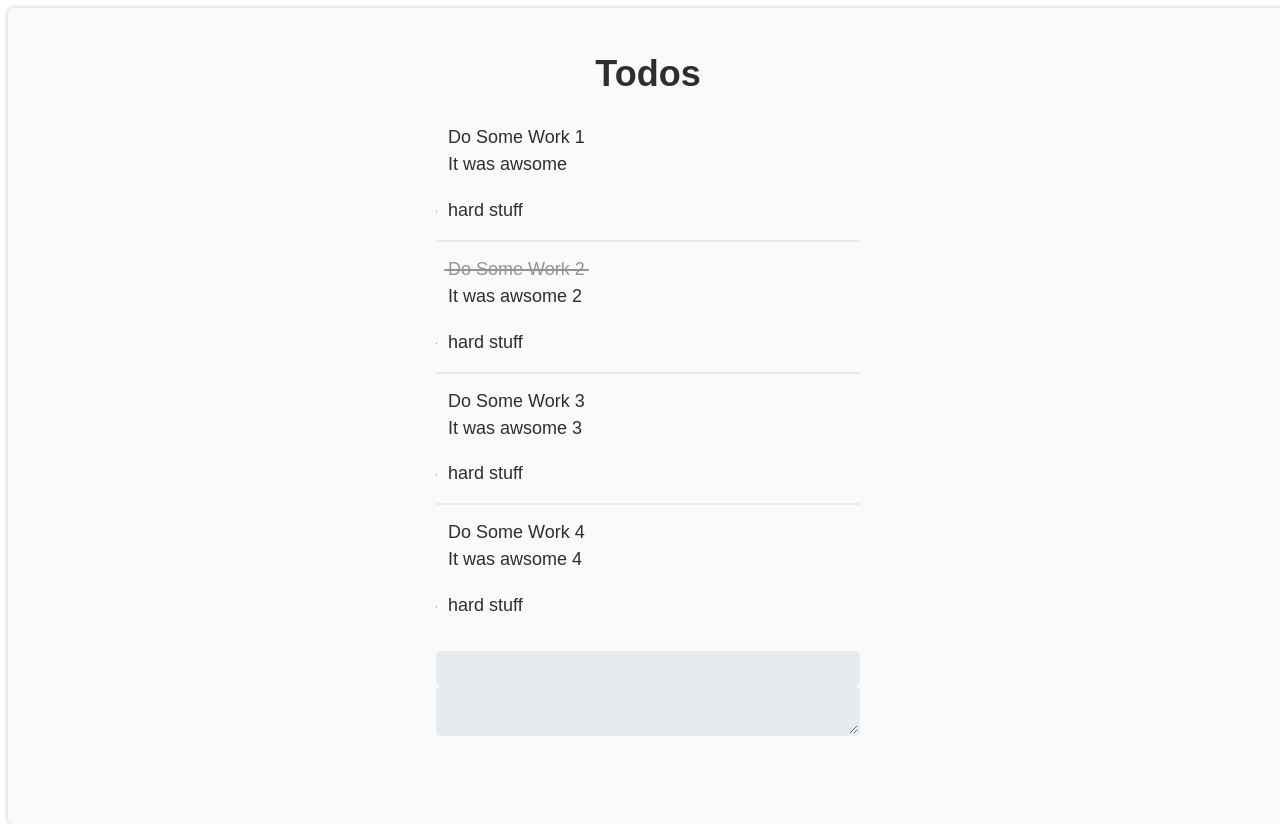
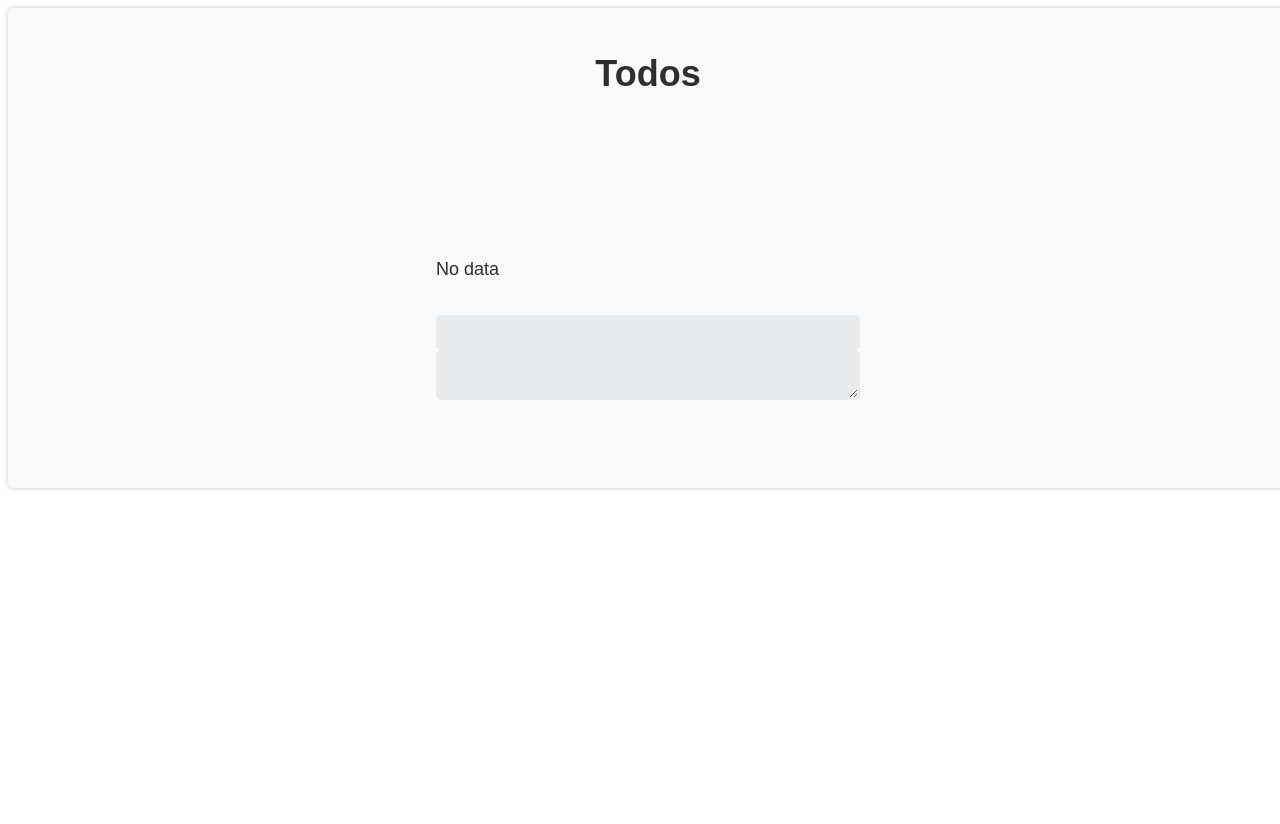
Before and after one commit to McReader/spring-js-cources-2018, a React app in the folder web/: page / in a window 1280 px wide. Built offline with nearby package versions, Linux system fonts and the light colour scheme; the HTML template or start-up script is replaced by a standard one.

Commit message:
Implement todos observer

```diff
--- a/web/package.json
+++ b/web/package.json
@@ -20,16 +20,19 @@
   },
   "homepage": "https://github.com/McReader/spring-js-cources-2018#readme",
   "dependencies": {
+    "prop-types": "^15.6.1",
     "react": "16.3.1",
     "react-dom": "16.3.1",
     "redux": "^3.7.2"
   },
   "devDependencies": {
     "@types/jest": "^22.2.3",
+    "@types/prop-types": "^15.5.2",
     "@types/sinon": "^4.3.1",
     "babel-cli": "^6.26.0",
     "babel-core": "^6.26.0",
     "babel-loader": "^7.1.4",
+    "babel-plugin-syntax-object-rest-spread": "^6.13.0",
     "babel-preset-env": "^1.6.1",
     "babel-preset-react": "^6.24.1",
     "css-loader": "^0.28.10",
--- a/web/src/components/list/list.jsx
+++ b/web/src/components/list/list.jsx
@@ -1,10 +1,19 @@
 import React from 'react';
+import PropTypes from 'prop-types';
+
+import { noop } from '../../utils';
+
 import Item from './item';
-
+import Placeholder from './placeholder';
 
 const List = ({
   list, onItemClick, onClickLike, onAddingComment,
-}) => (
+}) => {
+  if (!list || !list.length) {
+    return <Placeholder />;
+  }
+
+  return (
     <ul className="todo-list">
       {list.map(item => (
         <Item
@@ -17,6 +26,22 @@ const List = ({
       ))}
     </ul>
   );
+};
+
+List.propTypes = {
+  // eslint-disable-next-line react/forbid-prop-types
+  list: PropTypes.array,
+  onItemClick: PropTypes.func,
+  onClickLike: PropTypes.func,
+  onAddingComment: PropTypes.func,
+};
+
+List.defaultProps = {
+  list: [],
+  onItemClick: noop,
+  onClickLike: noop,
+  onAddingComment: noop,
+};
 
 
 export default List;
--- /dev/null
+++ b/web/src/components/list/placeholder.jsx
@@ -0,0 +1,7 @@
+import React from 'react';
+
+export default function Placeholder() {
+  return (
+    <span>No data</span>
+  );
+}
--- a/web/src/containers/list-container.jsx
+++ b/web/src/containers/list-container.jsx
@@ -1,36 +1,22 @@
 import React, { Component } from "react";
 import { Form } from "../components/form/form";
 import { List } from "../components/list";
-import { data } from "../data";
-
-import todosListDAO from '../dao/LocalStorageTodosListDAO';
-import TodosListService from '../services/TodosListService';
 
 export class ListContainer extends Component {
-  state = {
-    list: []
-  };
-
-  componentWillMount() {
-    this.setState({ list: data });
-
-    this.todosListService = new TodosListService(todosListDAO);
-  }
-
   handleLike = id => {
-    this.todosListService.likeItem(id);
+    this.props.todosListService.likeItem(id);
   };
 
   handleAddingComment = ({ id, value }) => {
-    this.todosListService.addItemComment(id, value);
+    this.props.todosListService.addItemComment(id, value);
   };
 
   handleAddingItem = (data) => {
-    this.todosListService.createTodoItem(data);
+    this.props.todosListService.createTodoItem(data);
   };
 
   render() {
-    const { list } = this.state;
+    const { list } = this.props;
     return (
       <div>
         <List
--- /dev/null
+++ b/web/src/containers/list-data-container.jsx
@@ -0,0 +1,50 @@
+import React, { Component } from 'react';
+
+import LocalStorageTodosListDAO from '../dao/LocalStorageTodosListDAO';
+import TodosListService from '../services/TodosListService';
+import TodoService from '../services/TodoService';
+
+import { ListContainer } from './list-container';
+
+
+export class ListDataContainer extends Component {
+  state = {
+    list: []
+  };
+
+  componentWillMount() {
+    this.todosListDAO = new LocalStorageTodosListDAO();
+    this.todoService = new TodoService();
+    this.todosListService = new TodosListService(this.todosListDAO, this.todoService);
+  }
+
+  componentDidMount() {
+    this.todosListDAO.getAllTodos()
+      .then((todos) => {
+        this.setState({
+          list: todos,
+        });
+      });
+
+    this.unsubscribe = this.todosListDAO.subscribe((todos) => {
+      this.setState({
+        list: todos,
+      });
+    });
+  }
+
+  componentWillUnmount() {
+    this.unsubscribe();
+  }
+
+  render() {
+    const { list } = this.state;
+
+    return (
+      <ListContainer
+        list={list}
+        todosListService={this.todosListService}
+      />
+    );
+  }
+}
--- a/web/src/dao/LocalStorageTodosListDAO.js
+++ b/web/src/dao/LocalStorageTodosListDAO.js
@@ -1,16 +1,51 @@
 export default class LocalStorageTodosListDAO {
+  listeners = null;
+
+  getListeners() {
+    if (!this.listeners) {
+      this.listeners = [];
+    }
+
+    return this.listeners;
+  }
+
   /**
    * @return {TodoObject[]}
    */
   getAllTodos() {
-    return Promise.resolve(JSON.parse(window.localStorage.getItem('todos')));
+    const todos = JSON.parse(window.localStorage.getItem('todos'));
+    return Promise.resolve(todos || []);
   }
 
   /**
    * @param {TodoObject[]} todos
    */
   saveAllTodos(todos) {
-    window.localStorage.setItem('todos', JSON.stringify(todos));
+    try {
+      window.localStorage.setItem('todos', JSON.stringify(todos));
+      this.notifyListeners(todos);
+    } catch(e) {
+      return Promise.reject(e);
+    }
+
     return Promise.resolve();
   }
+
+  notifyListeners(todos) {
+    this
+      .getListeners()
+      .forEach((listener) => {
+        listener(todos);
+      });
+  }
+
+  subscribe(listener) {
+    const listeners = this.getListeners();
+
+    listeners.push(listener);
+
+    return () => {
+      listeners.filter((l) => listener !== l);
+    };
+  }
 }
--- a/web/src/services/TodosListService.js
+++ b/web/src/services/TodosListService.js
@@ -13,6 +13,7 @@ export default class TodosListService {
    * @param {Object} data
    * @param {string} data.title
    * @param {string} data.description
+   * @return {Promise<string>}
    */
   createTodoItem(data) {
     let todoId;
--- a/web/src/todo-app.jsx
+++ b/web/src/todo-app.jsx
@@ -1,14 +1,15 @@
-import React, { Component } from "react";
-import { ListContainer } from "./containers/list-container";
+import React from 'react';
+import { ListDataContainer } from "./containers/list-data-container";
 import { Title } from "./components/title";
-import styles from "./style.css";
+import './style.css';
+
 
 export const TodoApp = ({ name }) => {
   const appTitle = "Todos";
   return (
     <div className="todo-app">
       <Title title={appTitle} />
-      <ListContainer />
+      <ListDataContainer />
     </div>
   );
 };
--- a/web/src/utils.js
+++ b/web/src/utils.js
@@ -6,3 +6,5 @@ export function guid() {
   }
   return s4() + s4() + '-' + s4() + '-' + s4() + '-' + s4() + '-' + s4() + s4() + s4();
 }
+
+export function noop() {}
```
Also changed, not shown: web/.babelrc. Lines whose indentation alone changed are shown as unchanged.
